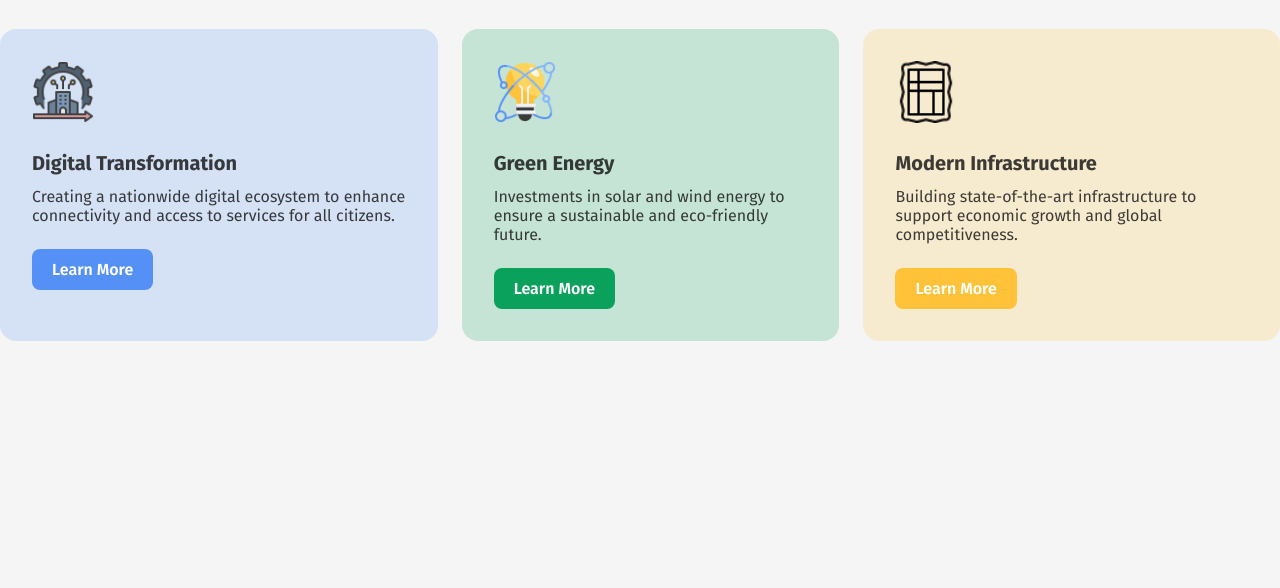
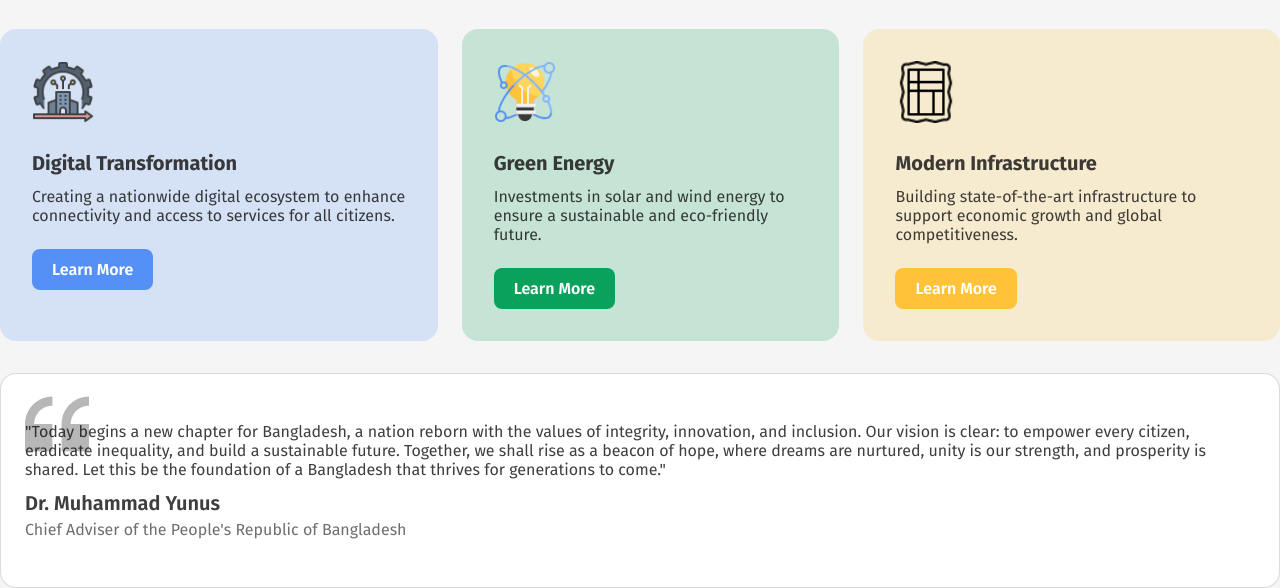
Before and after one commit to asrafsujan247/bangladesh-2.0, a plain HTML site: page index.html in a window 1280 px wide. Shown: the part 811-1399 px from the top of the page. Before the commit the page ends 1184 px from the top, so only its background shows below. Drawn offline with Linux system fonts and the light colour scheme.

Commit message:
added quote section

```diff
--- a/index.html
+++ b/index.html
@@ -41,7 +41,7 @@
     <!-- main section -->
     <main>
       <!-- vision of future section -->
-      <div class="vision-of-future-container container">
+      <section class="vision-of-future-container container">
         <h2 class="section-title vision-of-future-title">
           The Vision of Future
         </h2>
@@ -93,7 +93,25 @@
             <button class="vision-btn-3">Learn More</button>
           </div>
         </div>
-      </div>
+      </section>
+      <!-- quote section -->
+      <section class="quote-section container">
+        <div class="quote-container">
+          <p class="description">
+            "Today begins a new chapter for Bangladesh, a nation reborn with the
+            values of integrity, innovation, and inclusion. Our vision is clear:
+            to empower every citizen, eradicate inequality, and build a
+            sustainable future. Together, we shall rise as a beacon of hope,
+            where dreams are nurtured, unity is our strength, and prosperity is
+            shared. Let this be the foundation of a Bangladesh that thrives for
+            generations to come."
+          </p>
+          <h5 class="quote-author-name">Dr. Muhammad Yunus</h5>
+          <p class="quote-author-detail">
+            Chief Adviser of the People's Republic of Bangladesh
+          </p>
+        </div>
+      </section>
     </main>
   </body>
 </html>
--- a/styles/style.css
+++ b/styles/style.css
@@ -13,7 +13,7 @@ body {
 }
 
 .container {
-  width: 1280px;
+  max-width: 1280px;
   margin: 0 auto;
 }
 
@@ -164,3 +164,30 @@ body {
 .vision-btn-3 {
   background-color: rgba(255, 194, 57, 1);
 }
+
+/* quote styles */
+
+.quote-container {
+  background-color: #fff;
+  padding: 48px 24px;
+  border: 1px solid rgba(14, 14, 14, 0.15);
+  border-radius: 16px;
+  background-image: url("../assets/quote-bg.png");
+  background-repeat: no-repeat;
+  background-size: 64px;
+  background-position: 2% 12%;
+}
+
+.quote-author-name {
+  font-size: 20px;
+  font-weight: 600;
+  color: rgba(14, 14, 14, 0.8);
+  margin-top: 12px;
+}
+
+.quote-author-detail {
+  font-size: 16px;
+  font-weight: 400;
+  color: rgba(14, 14, 14, 0.6);
+  margin-top: 5px;
+}
```
